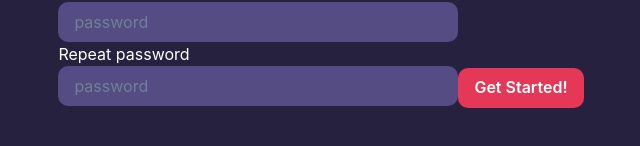
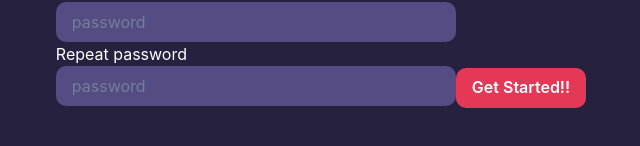
Before and after one commit to akareagwom/note-pal, a React (Vite) app: page / in a window 1280 px wide. Shown: the part 462-608 px from the top of the page, without its empty margins (319-959 px from the left). Built offline with nearby package versions, Linux system fonts and the light colour scheme.

Commit message:
project title

```diff
--- a/src/index.tsx
+++ b/src/index.tsx
@@ -22,7 +22,7 @@ const Home: React.FC<Props> =({})=>{
             <Input bg={'#544c83'} border={'none'} borderRadius={'10px'} w={{lg:'400px',base:'300px'}} placeholder='password' size='md' />
             <Button bg={'#e53756'} borderRadius={'10px'} color={'white'} >
                 <Link to={'/Layout'}>
-                Get Started!
+                Get Started!!
                 </Link>
             </Button>
 
```
